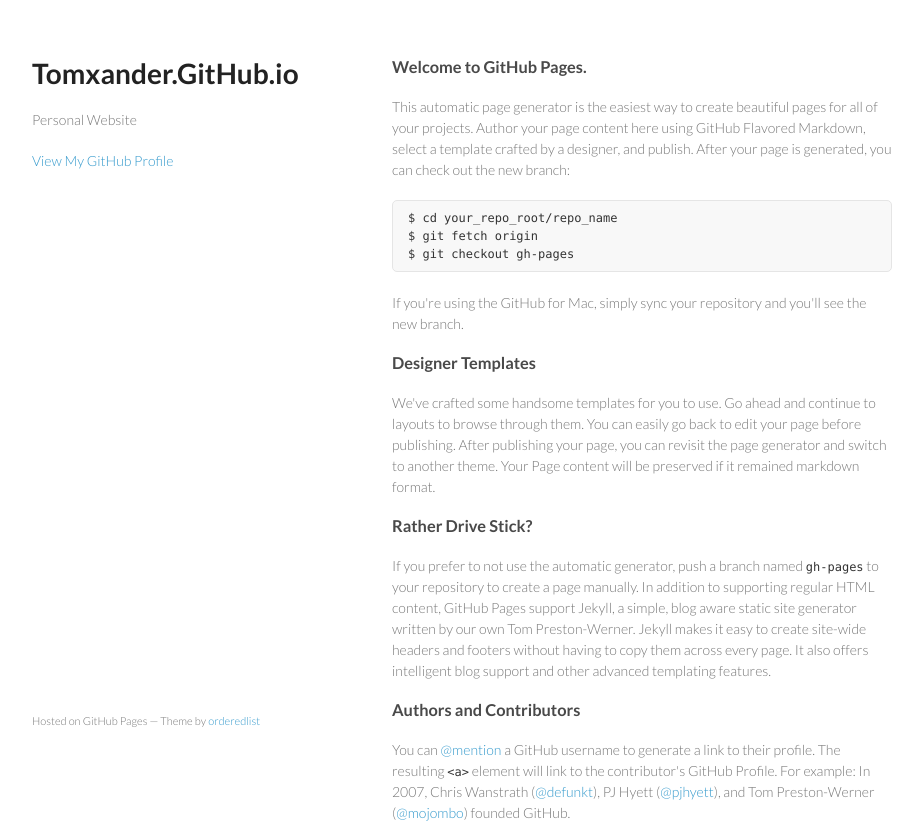
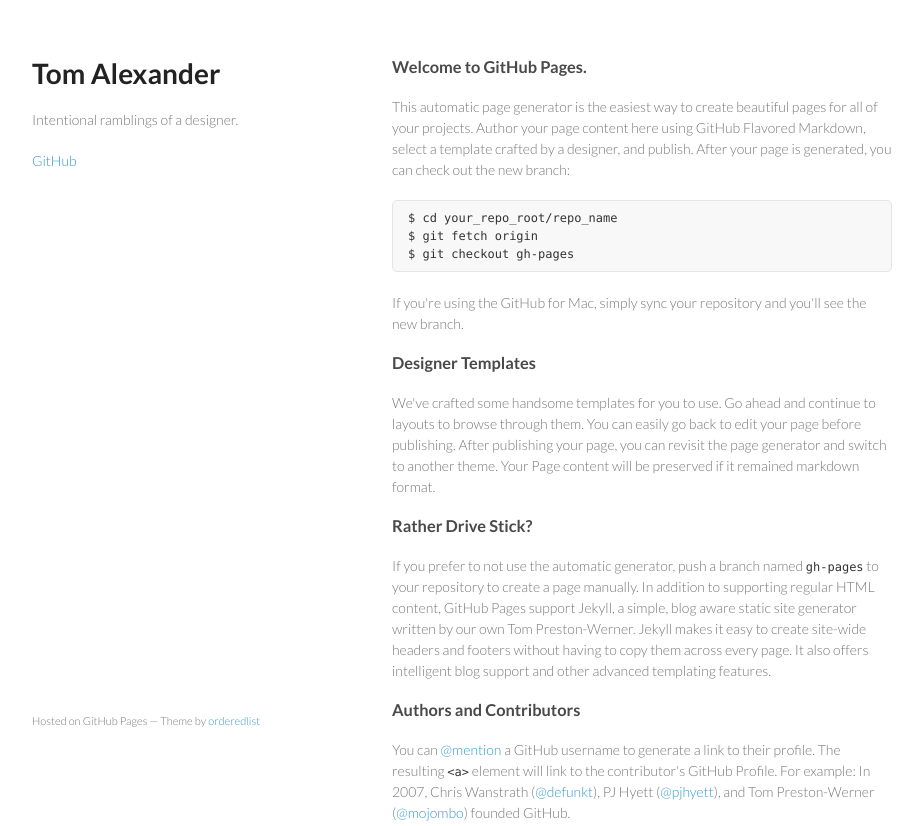
Before and after one commit to tomxander/tomxander.github.io, a plain HTML site: page index.html in a window 1280 px wide. Shown: the top 826 px of the page, without its empty margins (178-1101 px from the left). Drawn offline with Linux system fonts and the light colour scheme.

Commit message:
Update index.html

```diff
--- a/index.html
+++ b/index.html
@@ -3,7 +3,7 @@
   <head>
     <meta charset="utf-8">
     <meta http-equiv="X-UA-Compatible" content="chrome=1">
-    <title>Tomxander.GitHub.io by tomxander</title>
+    <title>Tom Alexander | Personal</title>
 
     <link rel="stylesheet" href="stylesheets/styles.css">
     <link rel="stylesheet" href="stylesheets/github-light.css">
@@ -15,11 +15,11 @@
   <body>
     <div class="wrapper">
       <header>
-        <h1>Tomxander.GitHub.io</h1>
-        <p>Personal Website</p>
+        <h1>Tom Alexander</h1>
+        <p>Intentional ramblings of a designer.</p>
 
 
-        <p class="view"><a href="https://github.com/tomxander">View My GitHub Profile</a></p>
+        <p class="view"><a href="https://github.com/tomxander">GitHub</a></p>
 
       </header>
       <section>
```
